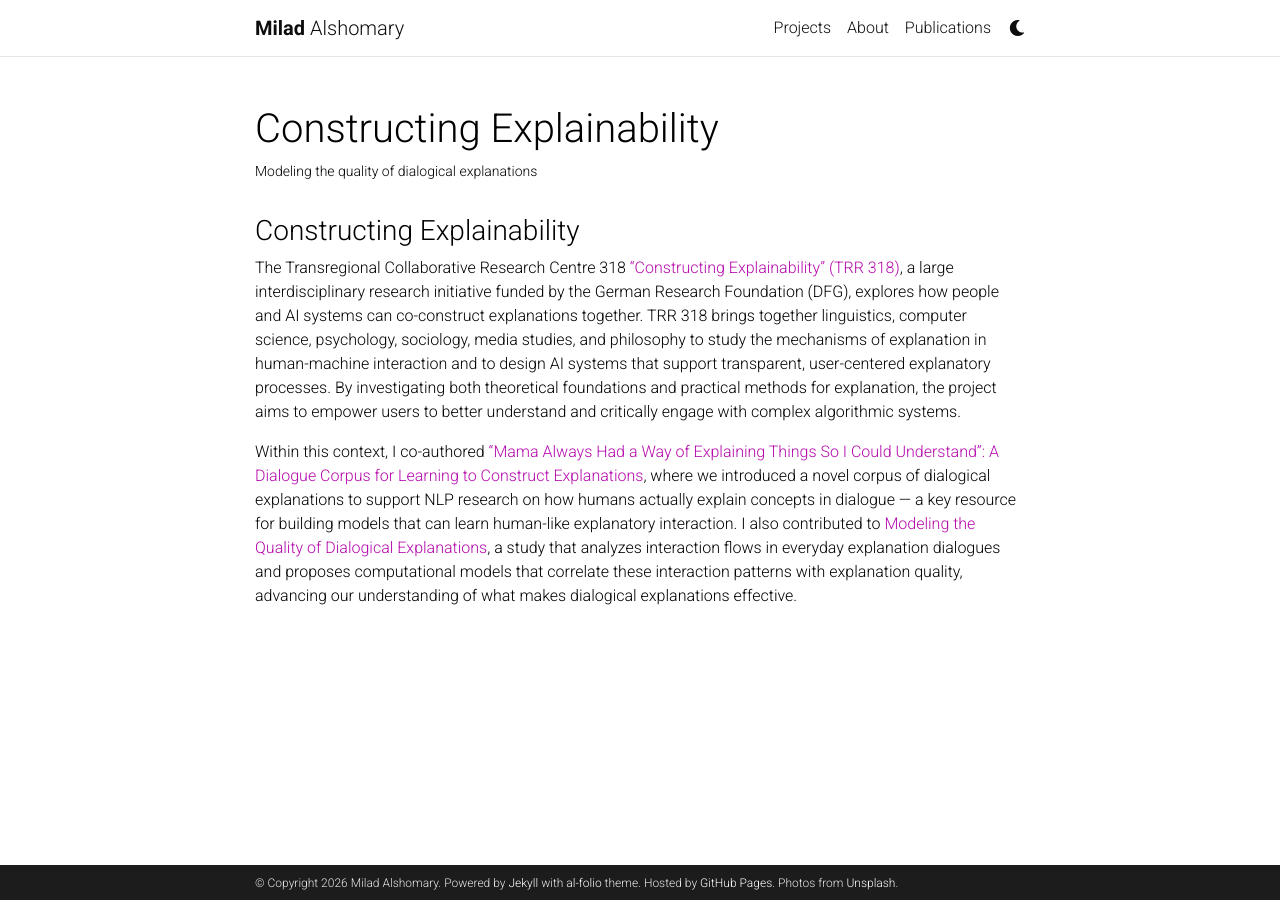
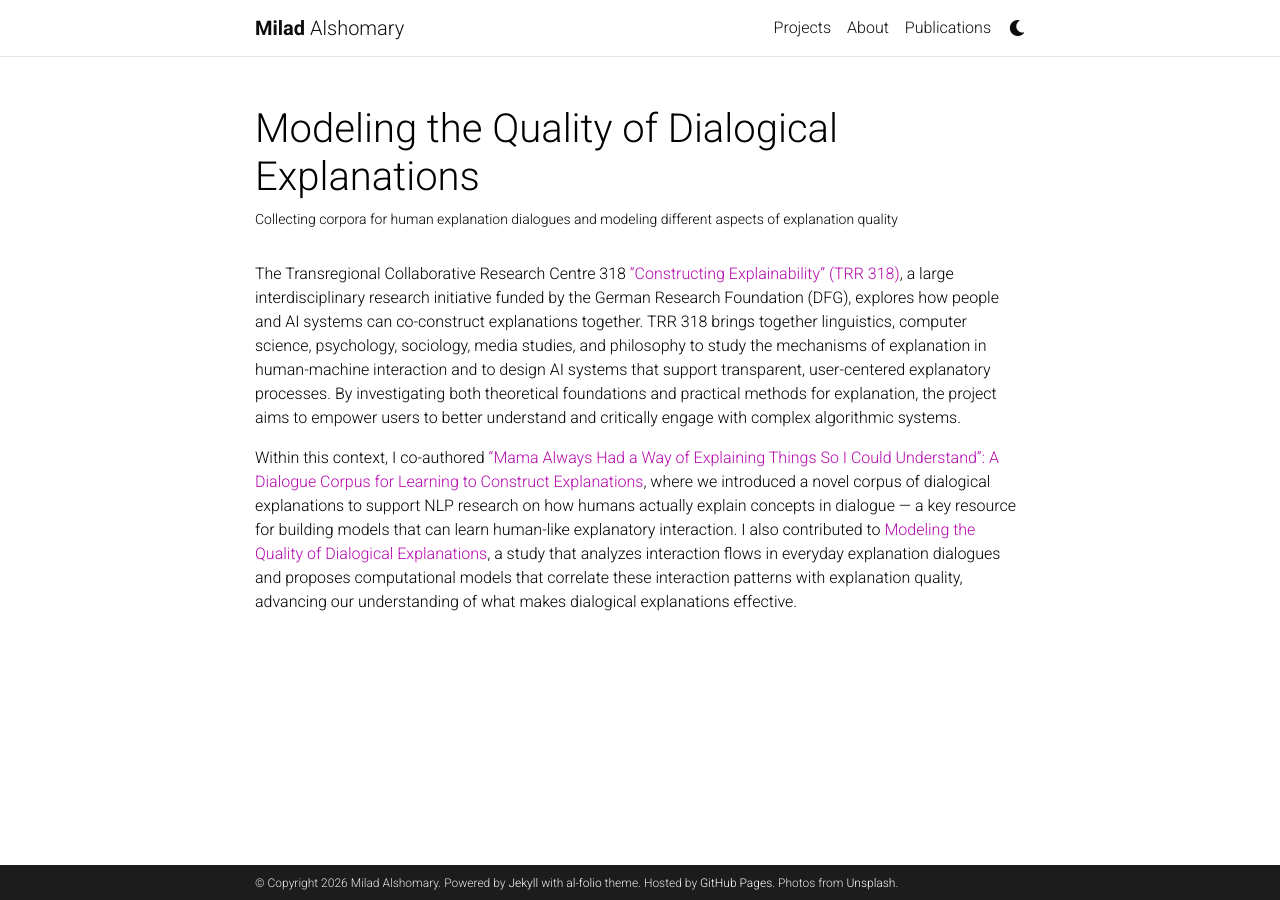
Before and after one commit to MiladAlshomary/MiladAlshomary.github.io, a Jekyll site: the page built from _projects/trr_project.md, in a window 1280 px wide. Built offline with Jekyll 4.4.1, drawn with Linux system fonts in a browser that asks for light colours; comment, search, counter and statistics services are not loaded; a style sheet for code colours, icons or effects is not loaded.

Commit message:
updates on projects

```diff
--- a/_includes/header.html
+++ b/_includes/header.html
@@ -43,8 +43,8 @@
                 {% endif %}
               {% endfor %}
 
-              <li class="nav-item {% if page.permalink == '/' %}active{% endif %}">
-                <a class="nav-link" href="{{ '/' | relative_url }}/projects/">Projects
+              <li class="nav-item {% if page.permalink == '/projects/' %}active{% endif %}">
+                <a class="nav-link" href="{{ '/' | relative_url }}projects/">Projects
                   {%- if page.permalink == '/' -%}
                   <span class="sr-only">(current)</span>
                   {%- endif -%}
--- a/_projects/trr_project.md
+++ b/_projects/trr_project.md
@@ -1,15 +1,12 @@
 ---
 layout: page
-title: Con­struct­ing Ex­plain­ab­il­ity
-description: Modeling the quality of dialogical explanations
-img: assets/img/3.jpg
+title: Modeling the Quality of Dialogical Explanations
+description: Collecting corpora for human explanation dialogues and modeling different aspects of explanation quality
+img: assets/img/trr_project_img.png
 importance: 2
 category: work
 ---
 
-
-### Constructing Explainability
-
 The Transregional Collaborative Research Centre 318 [“Constructing Explainability” (TRR 318)](https://trr318.uni-paderborn.de), a large interdisciplinary research initiative funded by the German Research Foundation (DFG), explores how people and AI systems can co-construct explanations together. TRR 318 brings together linguistics, computer science, psychology, sociology, media studies, and philosophy to study the mechanisms of explanation in human-machine interaction and to design AI systems that support transparent, user-centered explanatory processes. By investigating both theoretical foundations and practical methods for explanation, the project aims to empower users to better understand and critically engage with complex algorithmic systems.
 
 Within this context, I co-authored [“Mama Always Had a Way of Explaining Things So I Could Understand”: A Dialogue Corpus for Learning to Construct Explanations](https://aclanthology.org/2022.coling-1.27/), where we introduced a novel corpus of dialogical explanations to support NLP research on how humans actually explain concepts in dialogue — a key resource for building models that can learn human-like explanatory interaction. I also contributed to [Modeling the Quality of Dialogical Explanations](https://aclanthology.org/2024.lrec-main.1007/), a study that analyzes interaction flows in everyday explanation dialogues and proposes computational models that correlate these interaction patterns with explanation quality, advancing our understanding of what makes dialogical explanations effective.
```
Also changed, not shown: _projects/aa_explainability.md (+3 -4 lines), _projects/phd_thesis.md (+2 -5 lines), assets/img/phd_thesis_project_pic.png (added), assets/img/trr_project_img.png (added), 1 other file.
